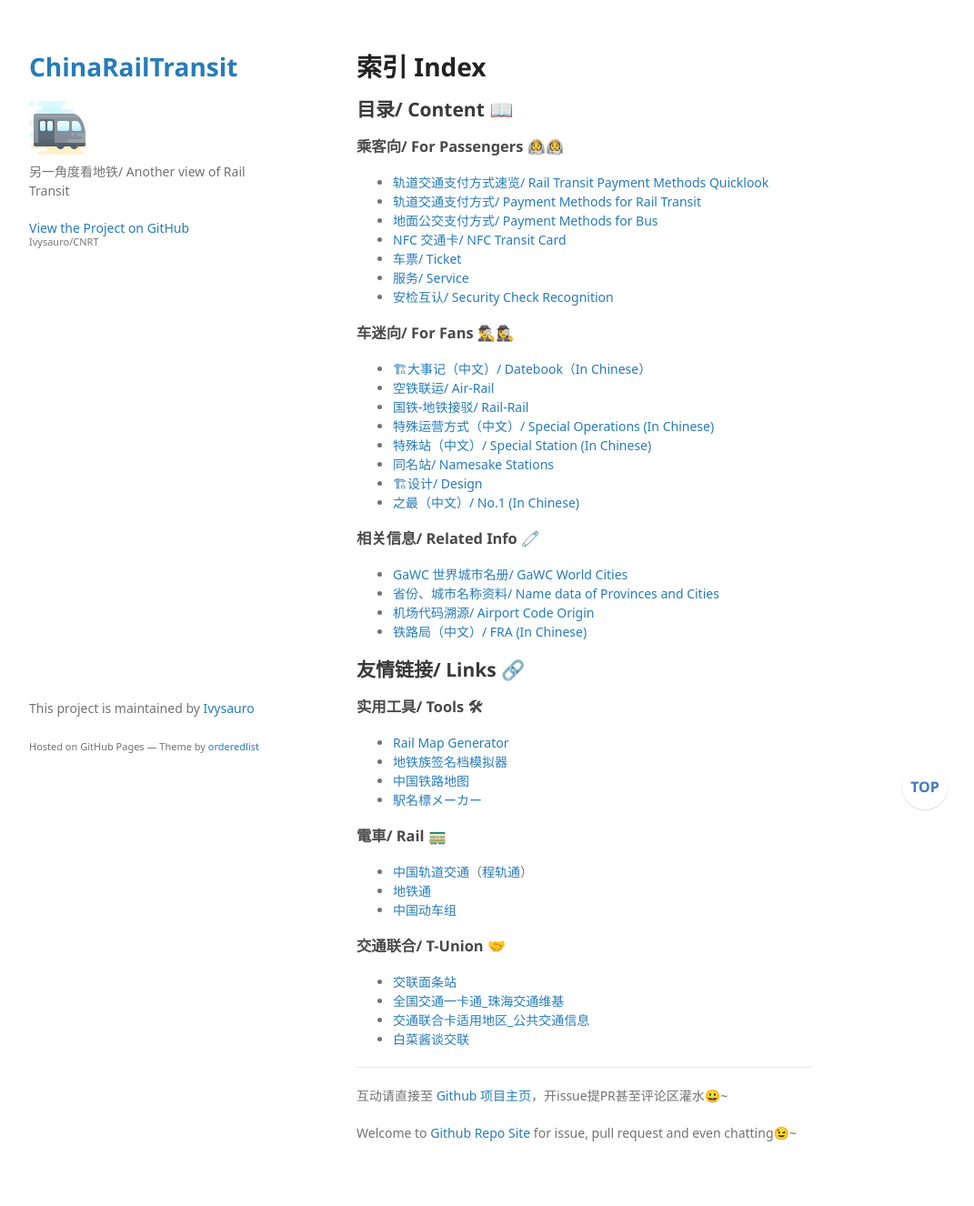
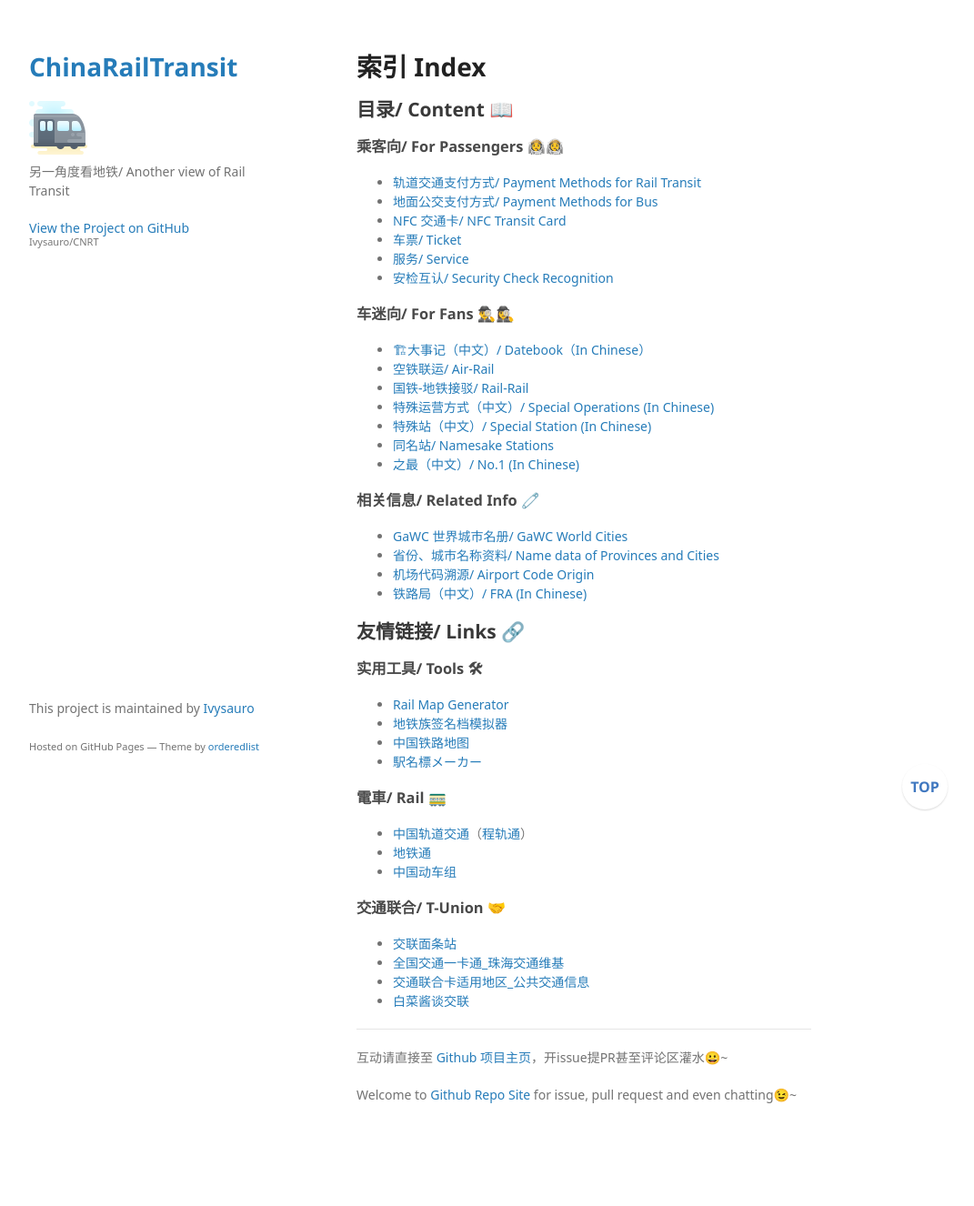
Before and after one commit to Ivysauro/CNRT, a Jekyll site: the page built from index.md, in a window 1280 px wide. Shown: the whole page at 91% size, without its empty margins (178-1249 px from the left). Built offline with Jekyll 4.4.1, drawn with Linux system fonts in a browser that asks for light colours; some web fonts are replaced; our own code applies the rules of GitHub Pages for plain Markdown files; a script that is not in the unit is left out; after the commit the page ends 1284 px from its top, so only the background shows below that.

Commit message:
Update index.md

```diff
--- a/index.md
+++ b/index.md
@@ -3,7 +3,6 @@
 ## 目录/ Content 📖
 
 ### 乘客向/ For Passengers 👨‍🚀👩‍🚀
-- [轨道交通支付方式速览/ Rail Transit Payment Methods Quicklook](https://ivysauro.github.io/CNRT/data/Pie)
 - [轨道交通支付方式/ Payment Methods for Rail Transit](https://ivysauro.github.io/CNRT/data/Pay)
 - [地面公交支付方式/ Payment Methods for Bus](https://ivysauro.github.io/CNRT/data/BusPay)
 - [NFC 交通卡/ NFC Transit Card](https://ivysauro.github.io/CNRT/data/NFC)
@@ -18,7 +17,6 @@
 - [特殊运营方式（中文）/ Special Operations (In Chinese)](https://ivysauro.github.io/CNRT/data/SpOp)
 - [特殊站（中文）/ Special Station (In Chinese)](https://ivysauro.github.io/CNRT/data/SpSta)
 - [同名站/ Namesake Stations](https://ivysauro.github.io/CNRT/data/Namesake)
-- [🏗设计/ Design](https://ivysauro.github.io/CNRT/data/Design)
 - [之最（中文）/ No.1 (In Chinese)](https://ivysauro.github.io/CNRT/data/zui)
 
 ### 相关信息/ Related Info 🧷
```
